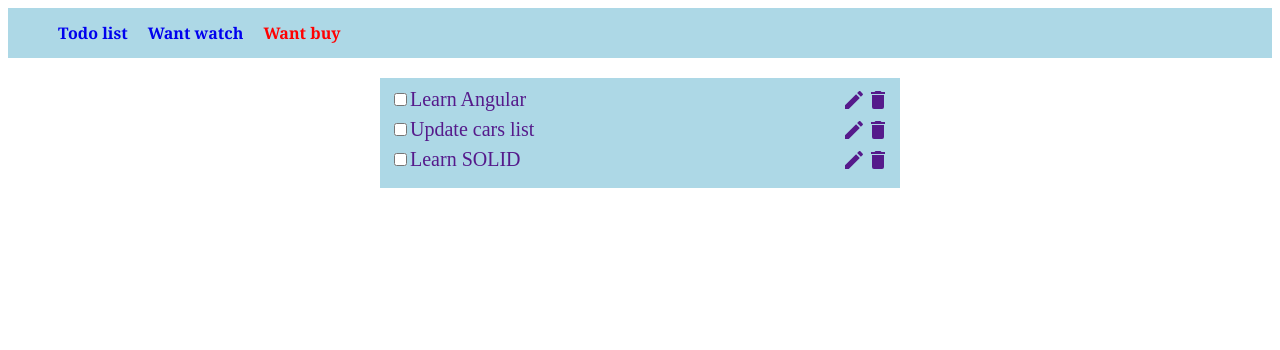
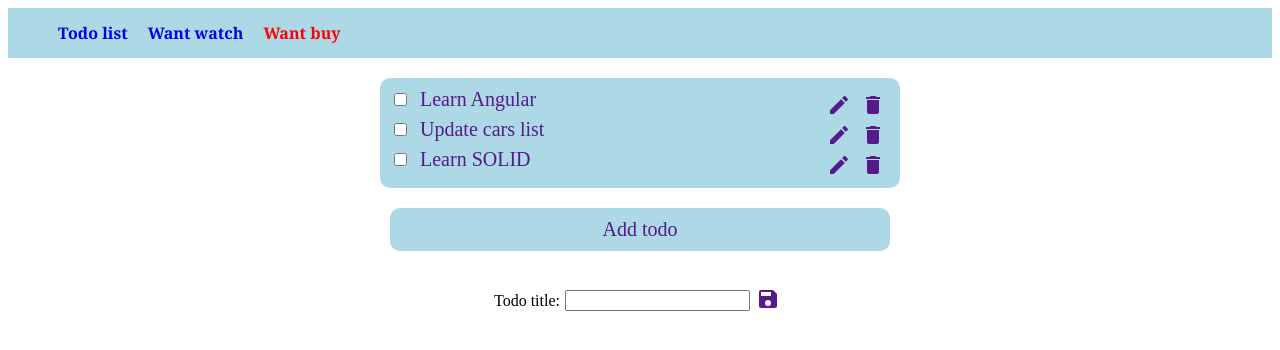
Before and after one commit to Backend-direction/Node-Angular, an Angular app in the folder front-client/: page /want-buy in a window 1280 px wide. Shown: the top 350 px of the page. Built offline with nearby package versions, Linux system fonts and the light colour scheme; a web font is replaced by a local one.

Commit message:
added styles, and form for new todo

```diff
--- a/front-client/src/app/list/app-todo-list.component.html
+++ b/front-client/src/app/list/app-todo-list.component.html
@@ -6,20 +6,53 @@
     >
     <div>
       <input type="checkbox">
-      <span>{{ item.name }}</span>
+      <span class="todo__list__item_name">{{ item.name }}</span>
     </div>
-    <div>
-      <span>
+    <div class="todo__list__item_action__wrapper">
+      <div
+        class="todo__list__item_action"
+      >
         <svg style="width:24px;height:24px" viewBox="0 0 24 24">
           <path fill="currentColor" d="M20.71,7.04C21.1,6.65 21.1,6 20.71,5.63L18.37,3.29C18,2.9 17.35,2.9 16.96,3.29L15.12,5.12L18.87,8.87M3,17.25V21H6.75L17.81,9.93L14.06,6.18L3,17.25Z" />
         </svg>
-      </span>
-      <span>
+      </div>
+      <div
+        class="todo__list__item_action"
+      >
         <svg style="width:24px;height:24px" viewBox="0 0 24 24">
           <path fill="currentColor" d="M19,4H15.5L14.5,3H9.5L8.5,4H5V6H19M6,19A2,2 0 0,0 8,21H16A2,2 0 0,0 18,19V7H6V19Z" />
         </svg>
-      </span>
+      </div>
     </div>
     </li>
   </ul>
+  <button
+   class="todo__list__btn--add"
+  >
+    Add todo
+  </button>
+  <form
+    action="#"
+    class="todo_add__form"
+  >
+  <div class="todo_add__form__control">
+    <label for="name">Todo title:</label>
+    <input
+      #todo
+      class="todo_add__form__control--name"
+      type="text"
+      name="name"
+      id="name"
+    />
+    <button
+      type="button"
+      class=todo_add__form__btn--add
+      (click)=addTodo(todo.value)
+    >
+      <svg style="width:24px;height:24px" viewBox="0 0 24 24">
+        <path fill="currentColor" d="M15,9H5V5H15M12,19A3,3 0 0,1 9,16A3,3 0 0,1 12,13A3,3 0 0,1 15,16A3,3 0 0,1 12,19M17,3H5C3.89,3 3,3.9 3,5V19A2,2 0 0,0 5,21H19A2,2 0 0,0 21,19V7L17,3Z" />
+      </svg>
+    </button>
+    </div>
+  </form>
 </div>
--- a/front-client/src/app/list/app-todo-list.component.scss
+++ b/front-client/src/app/list/app-todo-list.component.scss
@@ -1,7 +1,9 @@
 .todo__list__wrapper {
   display: flex;
   justify-content: center;
+  align-items: center;
   flex-wrap: wrap;
+  flex-direction: column;
 }
 .todo__list {
   list-style-type: none;
@@ -10,10 +12,65 @@
   font-size: 20px;
   padding: 10px;
   color: rgb(85, 26, 139);
+  border-radius: 10px;
 
   &__item {
     display: flex;
     justify-content: space-between;
     height: 30px;
+
+    &_name {
+      padding-left: 10px;
+    }
+
+    &_action__wrapper {
+      display: flex;
+    }
+
+    &_action {
+      padding: 5px;
+      cursor: pointer;
+    }
+
+    &_action svg:hover {
+      border-radius: 50%;
+      background-color: rgb(144, 193, 209);
+    }
+  }
+
+  &__btn--add {
+    width: 500px;
+    background-color: lightblue;
+    border: none;
+    border-radius: 10px;
+    padding: 10px;
+    color: rgb(85, 26, 139);
+    font-family: inherit;
+    font-size: 20px;
   }
 }
+
+.todo_add__form {
+  margin-top: 35px;
+
+  &__control--name {
+    margin-left: 5px;
+  }
+
+  &__btn--add {
+    border: none;
+    background-color: white;
+    color: #551a8b;
+    cursor: pointer;
+  }
+
+  &__btn--add:focus {
+    outline: none;
+  }
+}
+
+.todo_add__form__control {
+  display: flex;
+  justify-content: center;
+  align-items: center;
+}
--- a/front-client/src/app/list/app-todo-list.component.ts
+++ b/front-client/src/app/list/app-todo-list.component.ts
@@ -11,11 +11,13 @@ export class AppTodoList implements OnInit {
 
   toDoItems: Todo[] = [];
 
-  constructor(
-    public TodoService: TodoService,
-    ) {}
+  constructor(public TodoService: TodoService) {}
 
   ngOnInit(): void {
     this.toDoItems = this.TodoService.getAllItems();
   }
+
+  addTodo(name: string) {
+    this.toDoItems = this.TodoService.add(name);
+  }
 }
--- a/front-client/src/app/services/todo.service.ts
+++ b/front-client/src/app/services/todo.service.ts
@@ -15,14 +15,17 @@ export class TodoService {
     return this.todos;
   }
 
-  add(todo: { name: string, isDone: boolean }) {
+  add(name: string) {
     const id = Math.max(...this.todos.map(item => item.id)) + 1;
     const newTodo = {
       id,
-      ...todo,
+      isDone: false,
+      name,
     };
 
     this.todos.push(newTodo);
+
+    return this.todos;
   }
 
   remove(todoId: number) {
```
